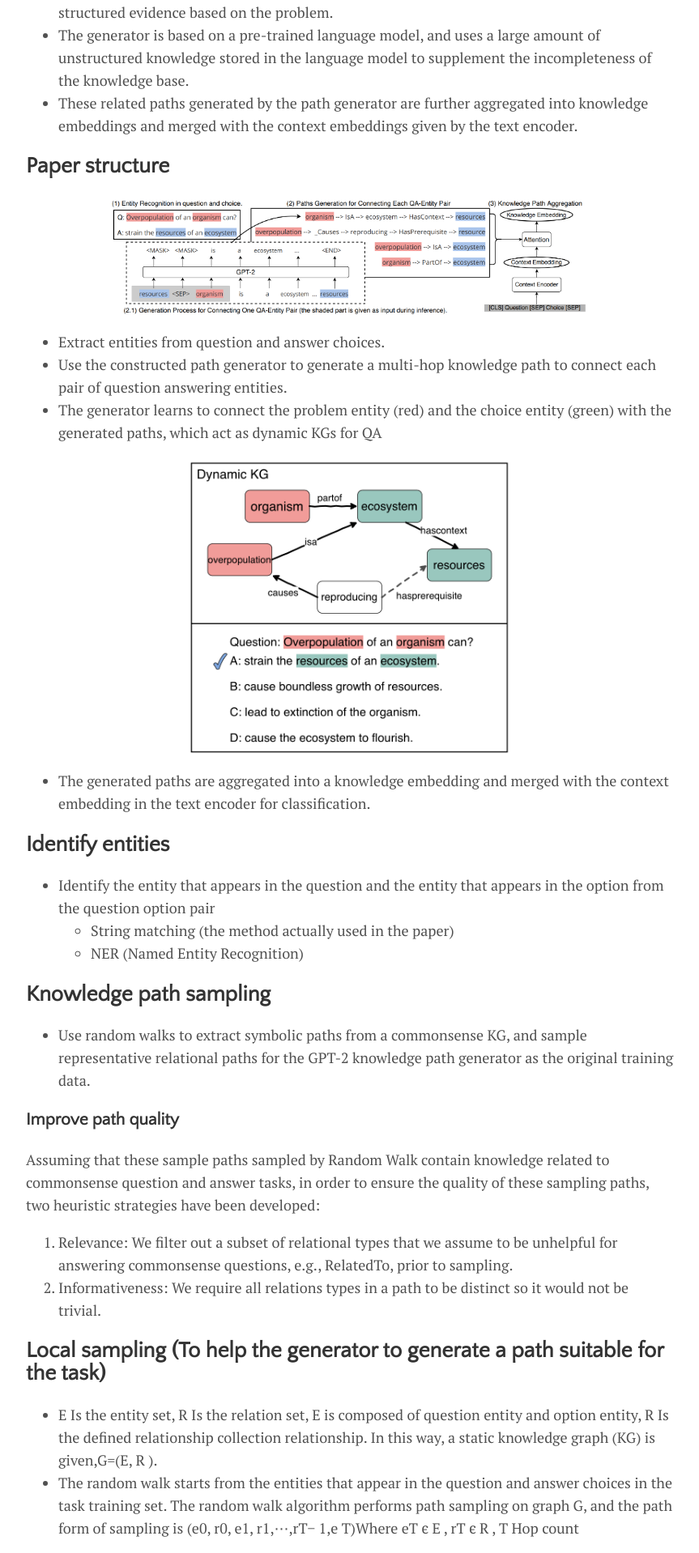
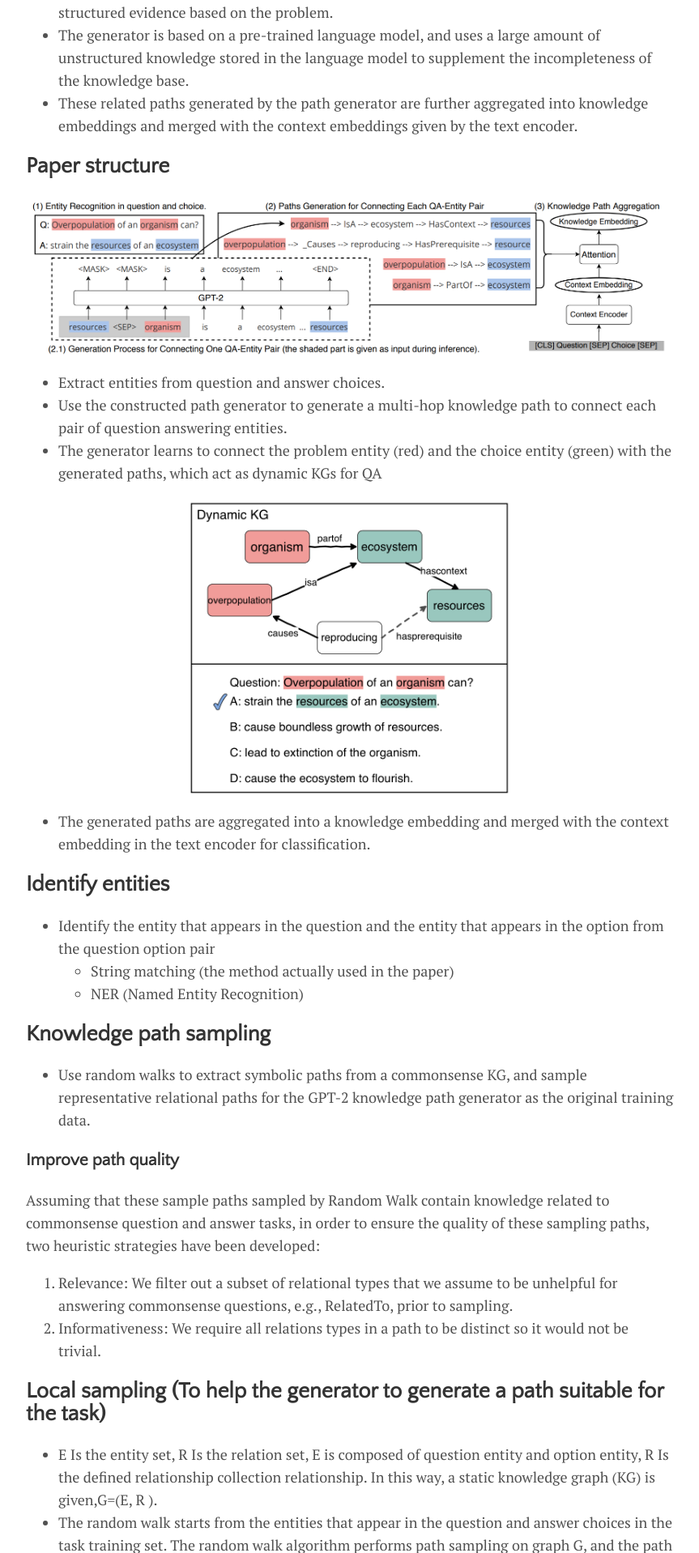
Before and after one commit to IslamMohamedMosaad/IslamMohamedMosaad.github.io, a Jekyll site: the page built from _posts/2021-08-25-Connecting the Dots: A Knowledgeable Path Generator for Commonsense Question Answering.md, in a window 1280 px wide. Shown: the part 676-2594 px from the top of the page at 81% size, without its empty margins (208-1071 px from the left). Built offline with Jekyll 4.4.1, drawn with Linux system fonts in a browser that asks for light colours; comment, search, counter and statistics services are not loaded.

Commit message:
Update 2021-08-25-Connecting the Dots: A Knowledgeable Path Generator for Commonsense Question Answering.md

```diff
--- a/_posts/2021-08-25-Connecting the Dots: A Knowledgeable Path Generator for Commonsense Question Answering.md
+++ b/_posts/2021-08-25-Connecting the Dots: A Knowledgeable Path Generator for Commonsense Question Answering.md
@@ -17,7 +17,7 @@
 
 ## Paper structure
 <p align="center">
-<img align="center" width="600" height="300" src="../assets/img/Connecting the Dots: A Knowledgeable Path Generator for Commonsense Question Answering/img1.png">
+<img align="center" width="800" height="500" src="../assets/img/Connecting the Dots: A Knowledgeable Path Generator for Commonsense Question Answering/img1.png">
 </p>
 - Extract entities from question and answer choices.
 - Use the constructed path generator to generate a multi-hop knowledge path to connect each pair of question answering entities.
```
